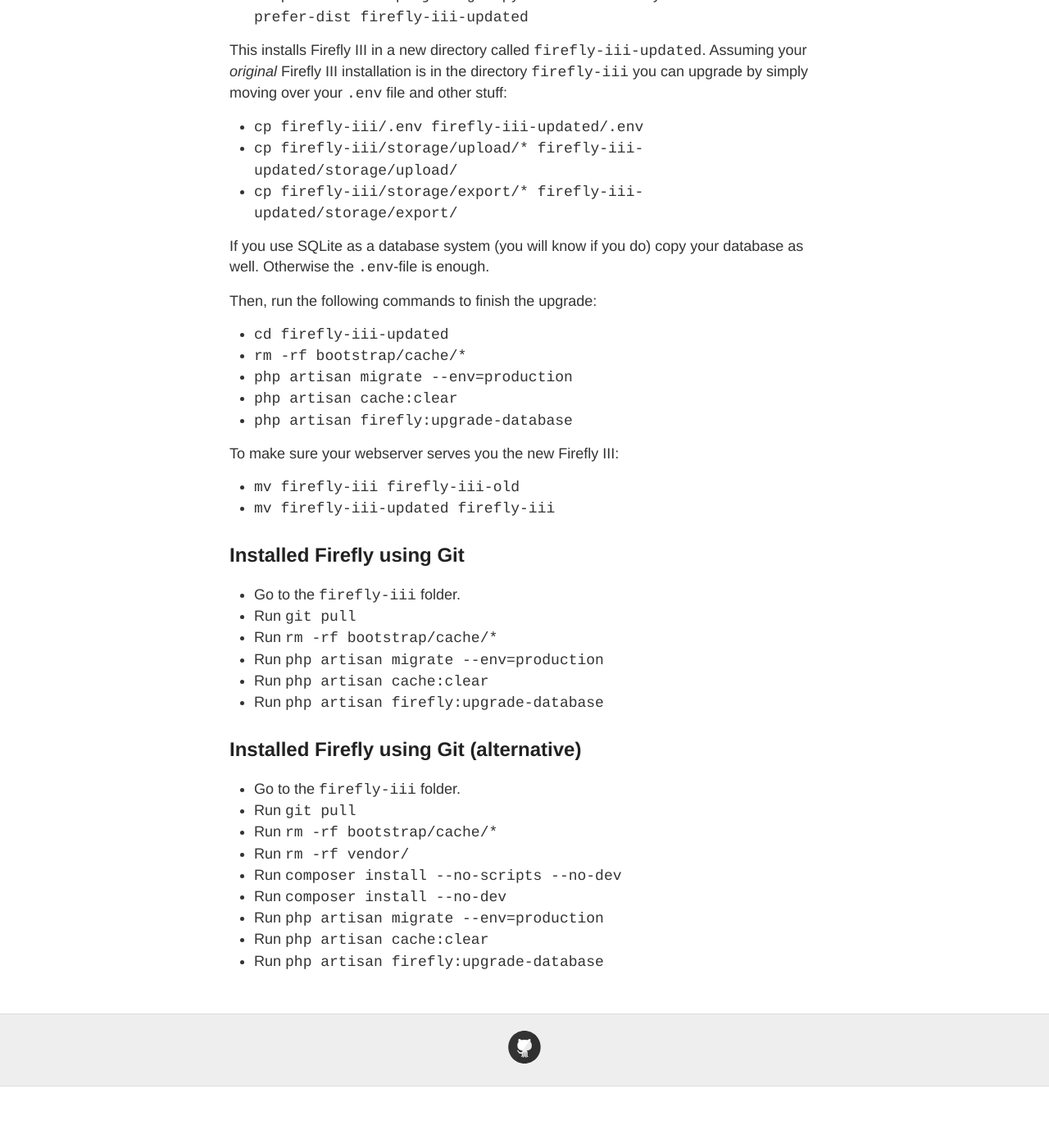
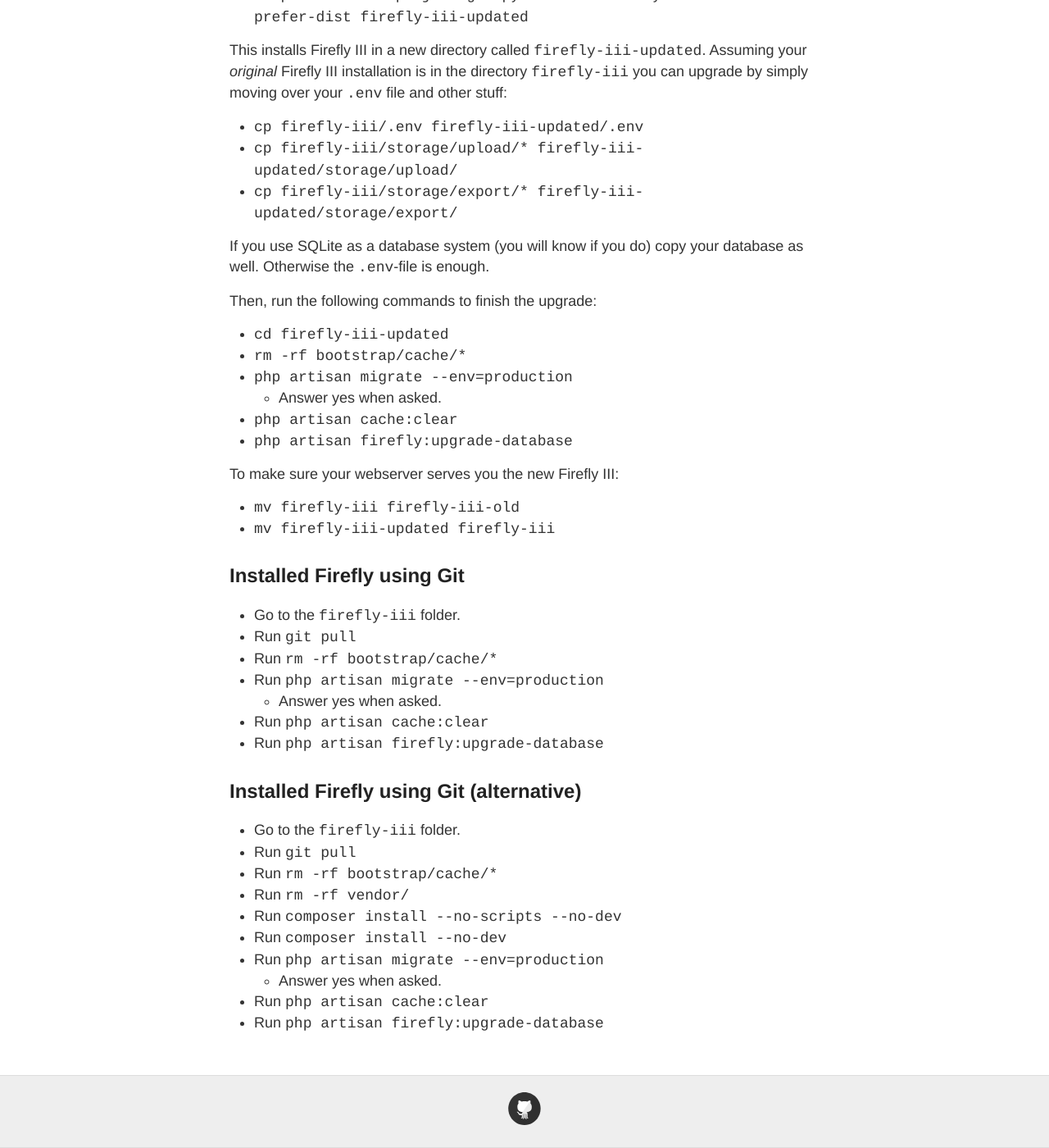
Before and after one commit to firefly-iii/firefly-iii.org, a Jekyll site: the page built from upgrade-guide.md, in a window 1280 px wide and 1400 px high, scrolled down 416 px. Shown: the whole window at 82% size. Built offline with Jekyll 4.4.1, drawn with Linux system fonts in a browser that asks for light colours; before the commit the page ends 1741 px from its top, so only the background shows below that.

Commit message:
Answer yes when asked.

```diff
--- a/upgrade-guide.md
+++ b/upgrade-guide.md
@@ -25,6 +25,7 @@ Then, run the following commands to finish the upgrade:
 * `cd firefly-iii-updated`
 * `rm -rf bootstrap/cache/*`
 * `php artisan migrate --env=production`
+  * Answer yes when asked.
 * `php artisan cache:clear`
 * `php artisan firefly:upgrade-database`
 
@@ -39,6 +40,7 @@ To make sure your webserver serves you the new Firefly III:
 * Run `git pull`
 * Run `rm -rf bootstrap/cache/*`
 * Run `php artisan migrate --env=production`
+  * Answer yes when asked.
 * Run `php artisan cache:clear`
 * Run `php artisan firefly:upgrade-database`
 
@@ -51,5 +53,6 @@ To make sure your webserver serves you the new Firefly III:
 * Run `composer install --no-scripts --no-dev`
 * Run `composer install --no-dev`
 * Run `php artisan migrate --env=production`
+  * Answer yes when asked.
 * Run `php artisan cache:clear`
 * Run `php artisan firefly:upgrade-database`
```
